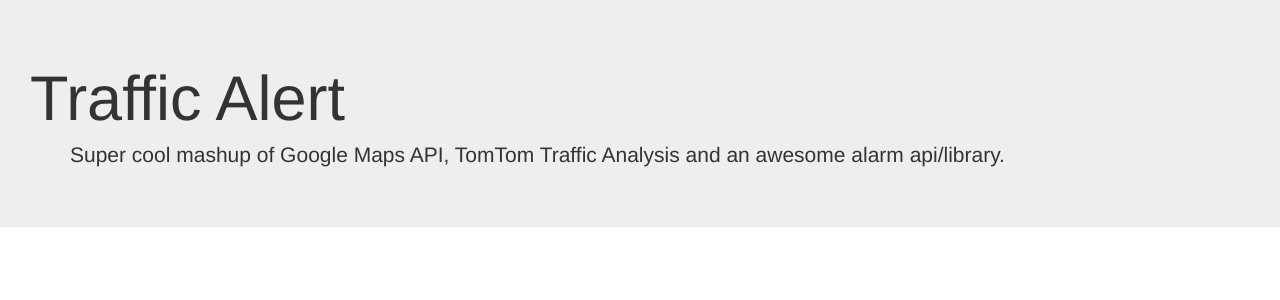
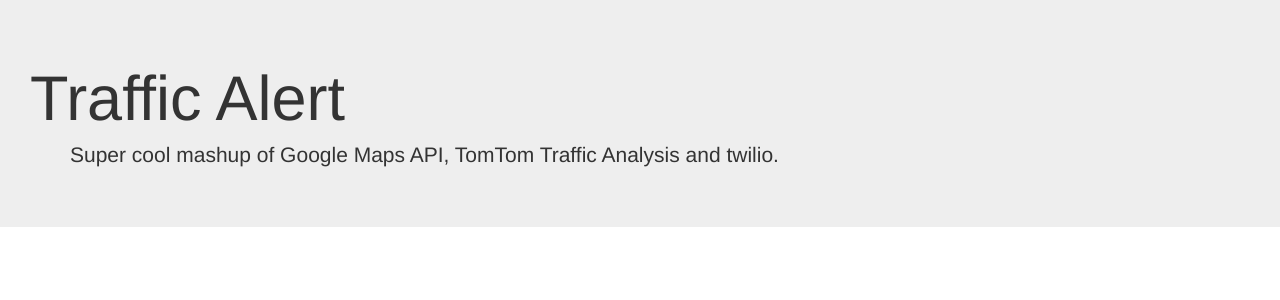
Before and after one commit to cxm6467/TrafficAlert, a PHP site: page / in a window 1280 px wide. Shown: the part 51-351 px from the top of the page. Run offline with PHP 8.4, Linux system fonts and the light colour scheme.

Commit message:
no message

```diff
--- a/index.php
+++ b/index.php
@@ -4,7 +4,7 @@
         <h1>Traffic Alert</h1>
             <div class="container">
                 <p class="">
-                    Super cool mashup of Google Maps API, TomTom Traffic Analysis and an awesome alarm api/library.
+                    Super cool mashup of Google Maps API, TomTom Traffic Analysis and twilio.
                 </p>
             </div>
     </div>
```
